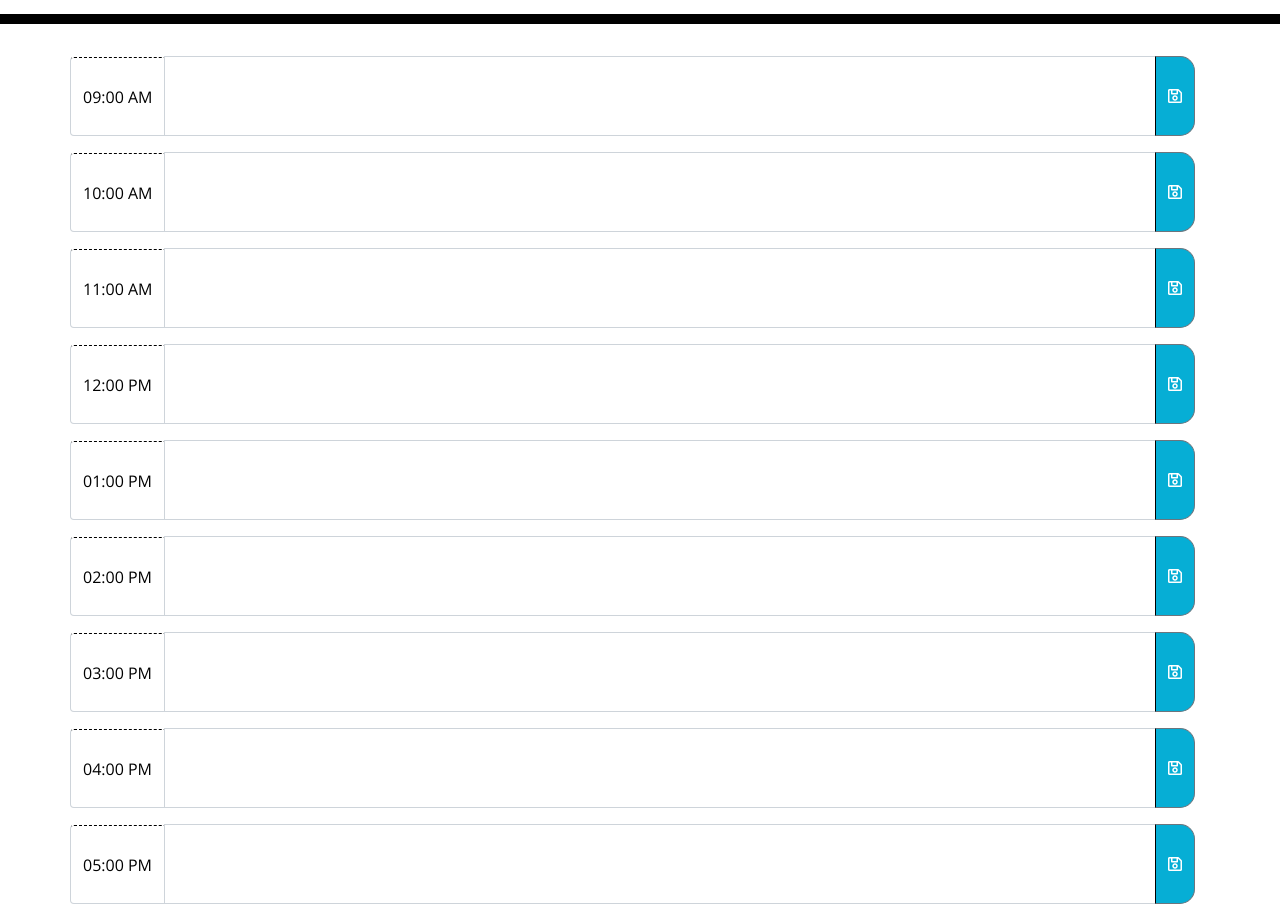
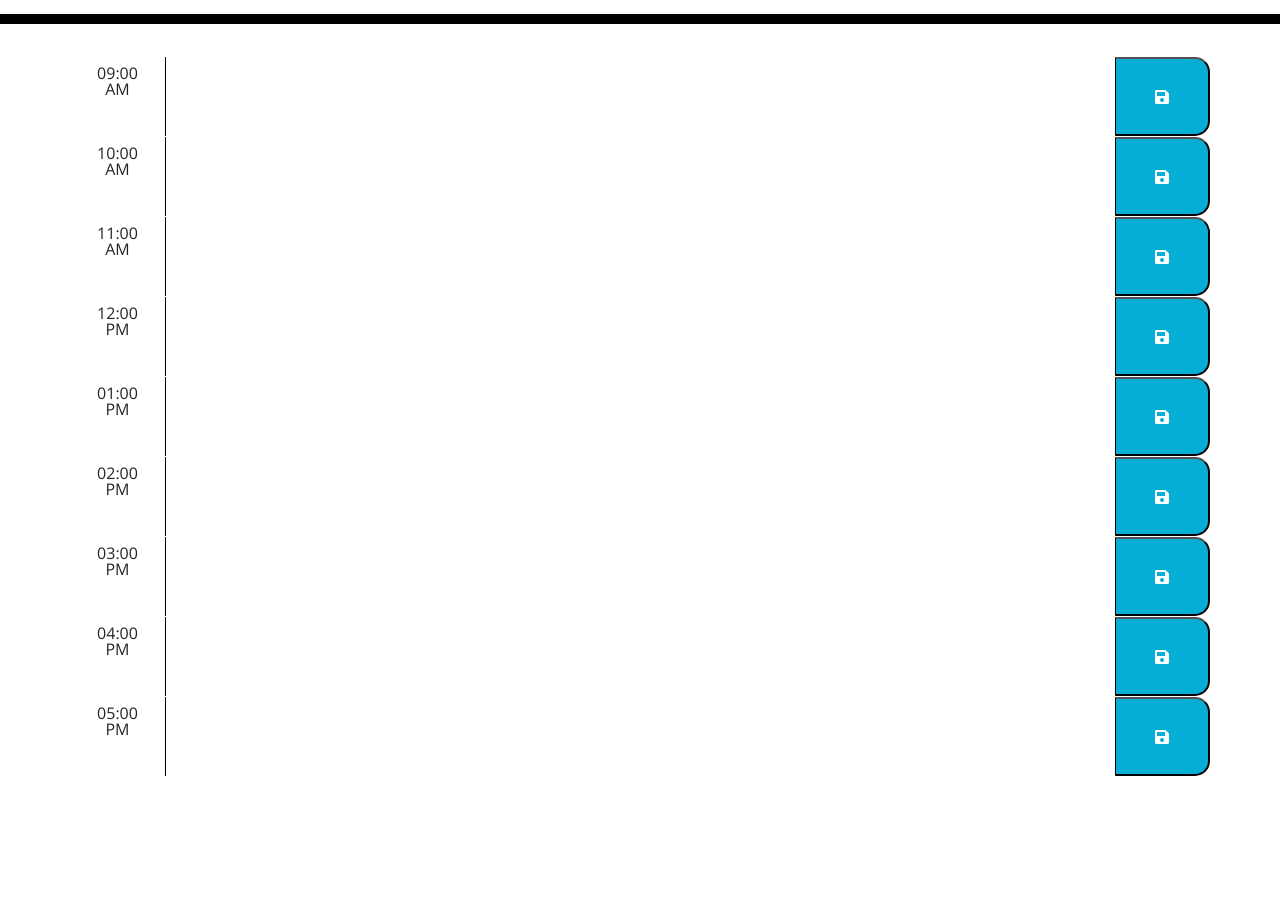
Before and after one commit to richmonddz/Work-Day-Scheduler, a plain HTML site: page index.html in a window 1280 px wide. Shown: the part 280-1200 px from the top of the page. After the commit the page ends 1056 px from the top, so only its background shows below. Drawn offline with nearby package versions, Linux system fonts and the light colour scheme.

Commit message:
new bootstrap, last boxes showed gaps

```diff
--- a/index.html
+++ b/index.html
@@ -30,205 +30,61 @@
     </header>
     <div class="container">
       <!-- Timeblocks go here -->
-      <div class="input-group mb-3">
-        <div class="input-group-prepend row">
-          <span class="input-group-text hour">09:00 AM</span>
-        </div>
-        <textarea
-          value=""
-          id="com-9am"
-          type="text"
-          cols="100"
-          rows="2"
-          class="form-control description textarea"
-        ></textarea>
-        <div class="input-group-append">
-          <button
-            id="btn9am"
-            class="btn btn-outline-secondary saveBtn"
-            type="button"
-          >
-            <i class="far fa-save"></i>
-          </button>
-        </div>
+      <!--9am-->
+      <div class="row time-block" id="9am">
+        <div class="col-md-1 Time pt-2">09:00 AM</div>
+        <textarea class="col-md-10 ToDo"></textarea>
+        <button class="col-1 saveBtn"><i class="fas fa-save"></i></button>
       </div>
-      <div class="input-group mb-3">
-        <div class="input-group-prepend row">
-          <span class="input-group-text hour">10:00 AM</span>
-        </div>
-        <textarea
-          value=""
-          id="com-10am"
-          type="text"
-          cols="100"
-          rows="2"
-          class="form-control description textarea"
-        ></textarea>
-        <div class="input-group-append">
-          <button
-            id="btn10am"
-            class="btn btn-outline-secondary saveBtn"
-            type="button"
-          >
-            <i class="far fa-save"></i>
-          </button>
-        </div>
+
+      <!--10am-->
+      <div class="row time-block" id="10am">
+        <div class="col-md-1 Time pt-2">10:00 AM</div>
+        <textarea class="col-md-10 ToDo"></textarea>
+        <button class="col-1 saveBtn"><i class="fas fa-save"></i></button>
       </div>
-      <div class="input-group mb-3">
-        <div class="input-group-prepend row">
-          <span class="input-group-text hour">11:00 AM</span>
-        </div>
-        <textarea
-          value=""
-          id="com-11am"
-          type="text"
-          cols="100"
-          rows="2"
-          class="form-control description textarea"
-        ></textarea>
-        <div class="input-group-append">
-          <button
-            id="btn11am"
-            class="btn btn-outline-secondary saveBtn"
-            type="button"
-          >
-            <i class="far fa-save"></i>
-          </button>
-        </div>
+      <!--11am-->
+      <div class="row time-block" id="11am">
+        <div class="col-md-1 Time pt-2">11:00 AM</div>
+        <textarea class="col-md-10 ToDo"></textarea>
+        <button class="col-1 saveBtn"><i class="fas fa-save"></i></button>
       </div>
-      <div class="input-group mb-3">
-        <div class="input-group-prepend row">
-          <span class="input-group-text hour">12:00 PM</span>
-        </div>
-        <textarea
-          value=""
-          id="com-12pm"
-          type="text"
-          cols="100"
-          rows="2"
-          class="form-control description textarea"
-        ></textarea>
-        <div class="input-group-append">
-          <button
-            id="btn12pm"
-            class="btn btn-outline-secondary saveBtn"
-            type="button"
-          >
-            <i class="far fa-save"></i>
-          </button>
-        </div>
+      <!--12pm-->
+      <div class="row time-block" id="12pm">
+        <div class="col-md-1 Time pt-2">12:00 PM</div>
+        <textarea class="col-md-10 ToDo"></textarea>
+        <button class="col-1 saveBtn"><i class="fas fa-save"></i></button>
       </div>
-      <div class="input-group mb-3">
-        <div class="input-group-prepend row">
-          <span class="input-group-text hour">01:00 PM</span>
-        </div>
-        <textarea
-          value=""
-          id="com-1pm"
-          type="text"
-          cols="100"
-          rows="2"
-          class="form-control description textarea"
-        ></textarea>
-        <div class="input-group-append">
-          <button
-            id="btn1pm"
-            class="btn btn-outline-secondary saveBtn"
-            type="button"
-          >
-            <i class="far fa-save"></i>
-          </button>
-        </div>
+      <!--1pm-->
+      <div class="row time-block" id="1pm">
+        <div class="col-md-1 Time pt-2">01:00 PM</div>
+        <textarea class="col-md-10 ToDo"></textarea>
+        <button class="col-1 saveBtn"><i class="fas fa-save"></i></button>
       </div>
-      <div class="input-group mb-3">
-        <div class="input-group-prepend row">
-          <span class="input-group-text hour">02:00 PM</span>
-        </div>
-        <textarea
-          value=""
-          id="com-2pm"
-          type="text"
-          cols="100"
-          rows="2"
-          class="form-control description textarea"
-        ></textarea>
-        <div class="input-group-append">
-          <button
-            id="btn2pm"
-            class="btn btn-outline-secondary saveBtn"
-            type="button"
-          >
-            <i class="far fa-save"></i>
-          </button>
-        </div>
+      <!--2pm-->
+      <div class="row time-block" id="2pm">
+        <div class="col-md-1 Time pt-2">02:00 PM</div>
+        <textarea class="col-md-10 ToDo"></textarea>
+        <button class="col-1 saveBtn"><i class="fas fa-save"></i></button>
       </div>
-      <div class="input-group mb-3">
-        <div class="input-group-prepend row">
-          <span class="input-group-text hour">03:00 PM</span>
-        </div>
-        <textarea
-          value=""
-          id="com-3pm"
-          type="text"
-          cols="100"
-          rows="2"
-          class="form-control description textarea"
-        ></textarea>
-        <div class="input-group-append">
-          <button
-            id="btn3pm"
-            class="btn btn-outline-secondary saveBtn"
-            type="button"
-          >
-            <i class="far fa-save"></i>
-          </button>
-        </div>
+      <!--3pm-->
+      <div class="row time-block" id="3pm">
+        <div class="col-md-1 Time pt-2">03:00 PM</div>
+        <textarea class="col-md-10 ToDo"></textarea>
+        <button class="col-1 saveBtn"><i class="fas fa-save"></i></button>
       </div>
-      <div class="input-group mb-3">
-        <div class="input-group-prepend row">
-          <span class="input-group-text hour">04:00 PM</span>
-        </div>
-        <textarea
-          value=""
-          id="com-4pm"
-          type="text"
-          cols="100"
-          rows="2"
-          class="form-control description textarea"
-        ></textarea>
-        <div class="input-group-append">
-          <button
-            id="btn4pm"
-            class="btn btn-outline-secondary saveBtn"
-            type="button"
-          >
-            <i class="far fa-save"></i>
-          </button>
-        </div>
+      <!--4pm-->
+      <div class="row time-block" id="4pm">
+        <div class="col-md-1 Time pt-2">04:00 PM</div>
+        <textarea class="col-md-10 ToDo"></textarea>
+        <button class="col-1 saveBtn"><i class="fas fa-save"></i></button>
       </div>
-      <div class="input-group mb-3">
-        <div class="input-group-prepend row">
-          <span class="input-group-text hour">05:00 PM</span>
-        </div>
-        <textarea
-          value=""
-          id="com-5pm"
-          type="text"
-          cols="100"
-          rows="2"
-          class="form-control description textarea"
-        ></textarea>
-        <div class="input-group-append">
-          <button
-            id="btn5pm"
-            class="btn btn-outline-secondary saveBtn"
-            type="button"
-          >
-            <i class="far fa-save"></i>
-          </button>
-        </div>
+      <!--5pm-->
+      <div class="row time-block" id="5pm">
+        <div class="col-md-1 Time pt-2">05:00 PM</div>
+        <textarea class="col-md-10 ToDo"></textarea>
+        <button class="col-1 saveBtn"><i class="fas fa-save"></i></button>
       </div>
-    </div>
 
     <script src="https://cdnjs.cloudflare.com/ajax/libs/jquery/3.2.1/jquery.min.js"></script>
     <script src="https://cdnjs.cloudflare.com/ajax/libs/moment.js/2.24.0/moment.min.js"></script>
--- a/script.js
+++ b/script.js
@@ -1,2 +1,10 @@
 var currentDate = moment().format("LLLL");
 $("#currentDay").html(currentDate);
+
+$("saveBtn").on("click", function () {
+  var text = $(this).siblings("textHere").val();
+  var time = $(this).parent().attr("id");
+
+  localStorage.setItem(text, time);
+  $("#com-3pm .description").val(localStorage.getitem("com-3pm"));
+});
```
